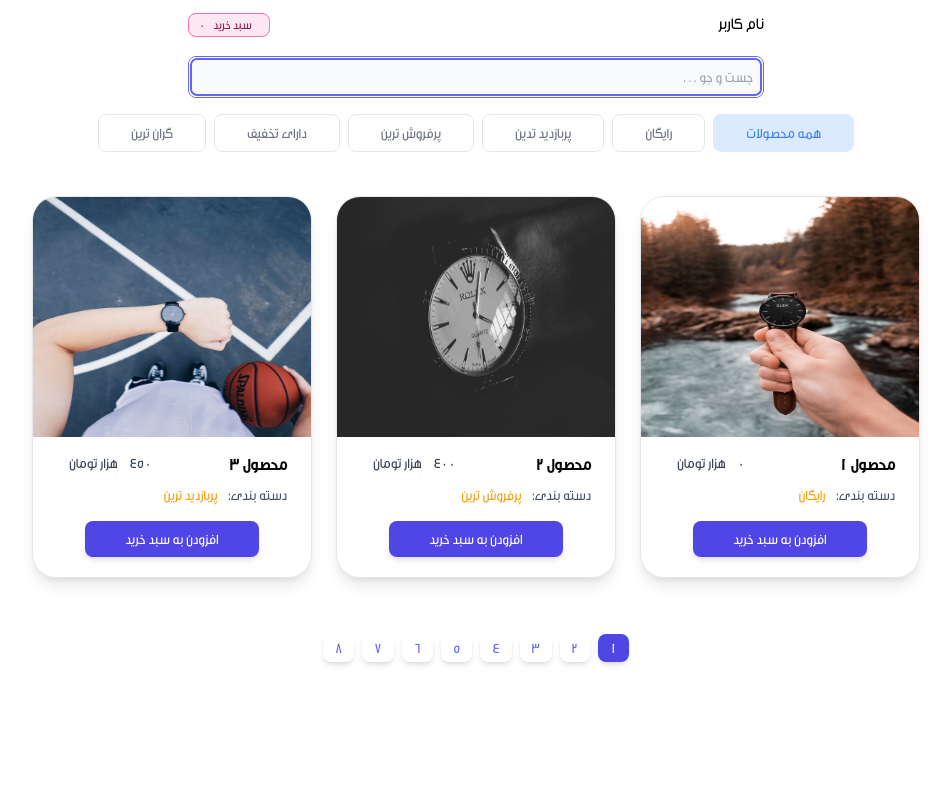
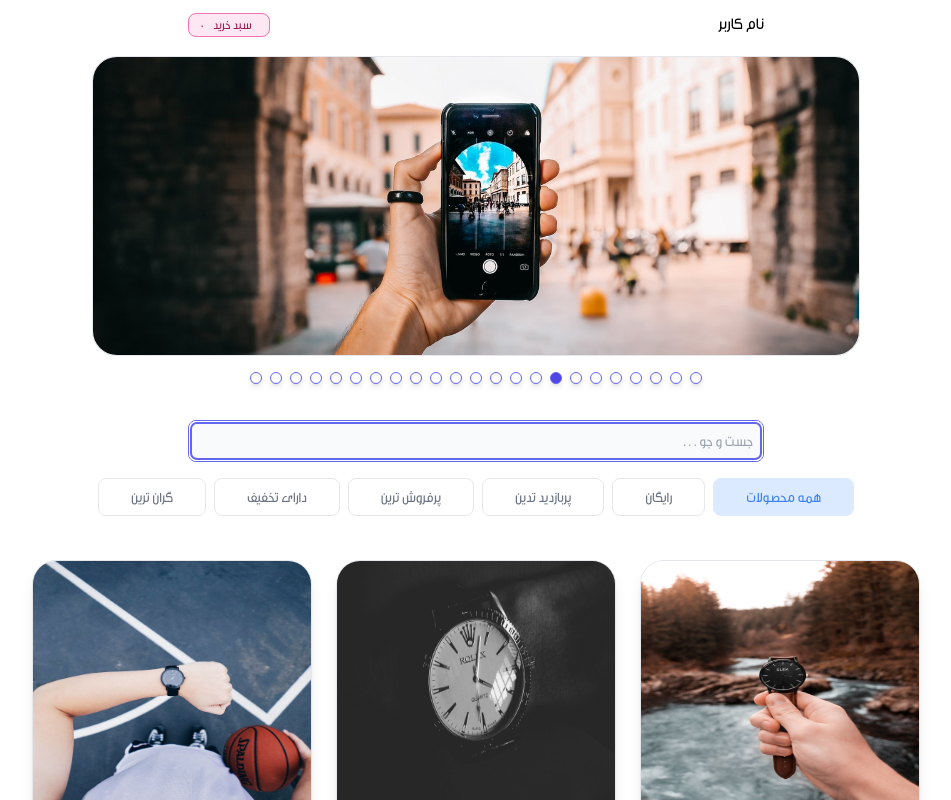
Before and after one commit to RezaDadashi0/ecommerce, a React (Create React App) app: page / in a window 1280 px wide. Shown: the top 800 px of the page, without its empty margins (164-1115 px from the left). Built offline with nearby package versions, Linux system fonts and the light colour scheme; the HTML template or start-up script is replaced by a standard one.

Commit message:
implementing slider and indecator

```diff
--- a/package.json
+++ b/package.json
@@ -7,6 +7,7 @@
     "@testing-library/jest-dom": "^5.16.5",
     "@testing-library/react": "^13.4.0",
     "@testing-library/user-event": "^13.5.0",
+    "lodash": "^4.17.21",
     "react": "^18.2.0",
     "react-dom": "^18.2.0",
     "react-redux": "^8.1.1",
--- a/src/components/Categori.js
+++ b/src/components/Categori.js
@@ -11,9 +11,9 @@ export default function Categori({ categories, onClick }) {
   ];
 
   const activeCategoriClassName =
-    "border rounded-lg m-1 text-sm px-8 py-2 bg-blue-100 border-blue-100 text-blue-500";
+    "border cursor-pointer rounded-lg m-1 text-sm px-8 py-2 bg-blue-100 border-blue-100 text-blue-500";
   const nonActiveCategoriClassName =
-    "border rounded-lg m-1 text-sm px-8 py-2 text-gray-500 hover:border-blue-400 hover:text-blue-400 transition ease";
+    "border cursor-pointer rounded-lg m-1 text-sm px-8 py-2 text-gray-500 hover:border-blue-400 hover:text-blue-400 transition ease";
 
   return (
     <ul className="flex flex-wrap justify-center items-center pt-3">
@@ -25,7 +25,6 @@ export default function Categori({ categories, onClick }) {
               ? activeCategoriClassName
               : nonActiveCategoriClassName
           }
-          style={{ cursor: "pointer" }}
           onClick={() => onClick(categori)}
         >
           {categoriesTitle[index]}
--- /dev/null
+++ b/src/components/Slider.js
@@ -0,0 +1,44 @@
+import React, { useState } from "react";
+
+function Slider() {
+  const [sliderIndecator, setSliderIndecator] = useState(8);
+  const [indecators] = useState([
+    1, 2, 3, 4, 5, 6, 7, 8, 9, 10, 11, 12, 13, 14, 15, 16, 17, 18, 19, 20, 21,
+    22, 23,
+  ]);
+
+  const handleSliderIndecator = IndecatorNumber => {
+    setSliderIndecator(IndecatorNumber);
+  };
+
+  let activeIndecator =
+    "w-3 h-3 rounded-full mx-1 my-4 border border-indigo-500 cursor-pointer bg-indigo-600 hover:bg-indigo-700 transition ease-in duration-100 shadow-md";
+
+  let pasiveIndecator =
+    "w-3 h-3 rounded-full mx-1 my-4 border border-indigo-500 cursor-pointer bg-white hover:bg-gray-100 transition ease-in duration-100 shadow-md";
+
+  return (
+    <>
+      <div className="relative border rounded-3xl w-full max-w-3xl my-5 md:w-4/5 mx-auto h-[300px]">
+        <img
+          className="w-full h-full object-cover rounded-3xl"
+          src={require(`../products/productImages/productImg__${sliderIndecator}.jpg`)}
+          alt="product_image"
+        />
+      </div>
+      <ul className="flex items-center justify-center -mt-5">
+        {indecators.map((indecator, i) => (
+          <li
+            onClick={() => handleSliderIndecator(i + 1)}
+            key={indecator}
+            className={
+              sliderIndecator === i + 1 ? activeIndecator : pasiveIndecator
+            }
+          ></li>
+        ))}
+      </ul>
+    </>
+  );
+}
+
+export default Slider;
--- a/src/components/pagination.js
+++ b/src/components/pagination.js
@@ -6,10 +6,10 @@ export default function Pagination({ length, pageSize, currentPage, onClick }) {
   if (pages.length === 1) pages = [];
 
   let activeButton =
-    "py-1 px-3 mx-1 my-4 bg-indigo-600 hover:bg-indigo-700 focus:ring-indigo-500 focus:ring-offset-indigo-200 text-white transition ease-in duration-100 text-center text-sm font-light shadow-md focus:outline-none focus:ring-2 focus:ring-offset-2 rounded-lg ";
+    "py-1 px-3 mx-1 my-4 cursor-pointer bg-indigo-600 hover:bg-indigo-700 focus:ring-indigo-500 focus:ring-offset-indigo-200 text-white transition ease-in duration-100 text-center text-sm font-light shadow-md focus:outline-none focus:ring-2 focus:ring-offset-2 rounded-lg ";
 
   let pasiveButton =
-    "py-1 px-3 mx-1 my-4 bg-white hover:bg-gray-100 focus:ring-indigo-500 focus:ring-offset-indigo-200 text-indigo-500 transition ease-in duration-100 text-center text-sm font-light shadow-md focus:outline-none focus:ring-2 focus:ring-offset-2 rounded-lg ";
+    "py-1 px-3 mx-1 my-4 cursor-pointer bg-white hover:bg-gray-100 focus:ring-indigo-500 focus:ring-offset-indigo-200 text-indigo-500 transition ease-in duration-100 text-center text-sm font-light shadow-md focus:outline-none focus:ring-2 focus:ring-offset-2 rounded-lg ";
 
   return (
     <ul className="flex items-center justify-center">
@@ -17,7 +17,6 @@ export default function Pagination({ length, pageSize, currentPage, onClick }) {
         <li
           onClick={() => onClick(i + 1)}
           key={page}
-          style={{ cursor: "pointer" }}
           className={currentPage === i + 1 ? activeButton : pasiveButton}
         >
           {page}
--- a/src/pages/Main.js
+++ b/src/pages/Main.js
@@ -5,6 +5,7 @@ import { Link } from "react-router-dom";
 import Pagination from "../components/Pagination";
 import paginate from "../utils/paginate";
 import Categori from "../components/Categori";
+import Slider from "../components/Slider";
 
 function Main() {
   // --------------- Redux Toolkit Section: ---------------
@@ -61,12 +62,14 @@ function Main() {
   let searchedProducts = filterdProducts;
 
   if (search)
-    searchedProducts = filterdProducts.filter(p => p.name.startsWith(search));
+    searchedProducts = filterdProducts.filter(p => p.name.includes(search));
 
   const paginatedProducts = paginate(searchedProducts, pageSize, currentPage);
 
   return (
     <>
+      {/* Slider Section */}
+      <Slider />
       {/* Search Section */}
       <div className="flex max-w-xl mx-auto">
         <div className="relative w-full">
--- a/src/products/initialProductsState.js
+++ b/src/products/initialProductsState.js
@@ -3,7 +3,7 @@ import { v4 as uuid } from "uuid";
 export const initialProducts = [
   {
     id: uuid(),
-    name: "محصول 1",
+    name: "اول",
     img: "productImg__1",
     categori: "free",
     price: 0,
@@ -12,7 +12,7 @@ export const initialProducts = [
   },
   {
     id: uuid(),
-    name: "محصول 2",
+    name: "دوم",
     img: "productImg__2",
     categori: "mostSale",
     price: 400,
@@ -21,7 +21,7 @@ export const initialProducts = [
   },
   {
     id: uuid(),
-    name: "محصول 3",
+    name: "سوم",
     img: "productImg__3",
     categori: "mostVisit",
     price: 450,
@@ -30,7 +30,7 @@ export const initialProducts = [
   },
   {
     id: uuid(),
-    name: "محصول 4",
+    name: "چهارم",
     img: "productImg__4",
     categori: "hasOff",
     price: 250,
@@ -39,7 +39,7 @@ export const initialProducts = [
   },
   {
     id: uuid(),
-    name: "محصول 5",
+    name: "پنجم",
     img: "productImg__5",
     categori: "mostExpensive",
     price: 750,
@@ -48,7 +48,7 @@ export const initialProducts = [
   },
   {
     id: uuid(),
-    name: "محصول 6",
+    name: "ششم",
     img: "productImg__6",
     categori: "free",
     price: 0,
@@ -57,7 +57,7 @@ export const initialProducts = [
   },
   {
     id: uuid(),
-    name: "محصول 7",
+    name: "هفتم",
     img: "productImg__7",
     categori: "mostSale",
     price: 400,
@@ -66,7 +66,7 @@ export const initialProducts = [
   },
   {
     id: uuid(),
-    name: "محصول 8",
+    name: "هشتم",
     img: "productImg__8",
     categori: "mostVisit",
     price: 450,
@@ -75,7 +75,7 @@ export const initialProducts = [
   },
   {
     id: uuid(),
-    name: "محصول 9",
+    name: "نهم",
     img: "productImg__9",
     categori: "hasOff",
     price: 250,
@@ -84,7 +84,7 @@ export const initialProducts = [
   },
   {
     id: uuid(),
-    name: "محصول 10",
+    name: "دهم",
     img: "productImg__10",
     categori: "mostExpensive",
     price: 750,
@@ -93,7 +93,7 @@ export const initialProducts = [
   },
   {
     id: uuid(),
-    name: "محصول 11",
+    name: "یازدهم",
     img: "productImg__11",
     categori: "free",
     price: 0,
@@ -102,7 +102,7 @@ export const initialProducts = [
   },
   {
     id: uuid(),
-    name: "محصول 12",
+    name: "دوازدهم",
     img: "productImg__12",
     categori: "mostSale",
     price: 400,
@@ -111,7 +111,7 @@ export const initialProducts = [
   },
   {
     id: uuid(),
-    name: "محصول 13",
+    name: "سیزدهم",
     img: "productImg__13",
     categori: "mostVisit",
     price: 450,
@@ -120,7 +120,7 @@ export const initialProducts = [
   },
   {
     id: uuid(),
-    name: "محصول 14",
+    name: "چهاردهم",
     img: "productImg__14",
     categori: "hasOff",
     price: 250,
@@ -129,7 +129,7 @@ export const initialProducts = [
   },
   {
     id: uuid(),
-    name: "محصول 15",
+    name: "پانزدهم",
     img: "productImg__15",
     categori: "mostExpensive",
     price: 750,
@@ -138,7 +138,7 @@ export const initialProducts = [
   },
   {
     id: uuid(),
-    name: "محصول 16",
+    name: "شانزدهم",
     img: "productImg__16",
     categori: "free",
     price: 0,
@@ -147,7 +147,7 @@ export const initialProducts = [
   },
   {
     id: uuid(),
-    name: "محصول 17",
+    name: "هفدهم",
     img: "productImg__17",
     categori: "mostSale",
     price: 400,
@@ -156,7 +156,7 @@ export const initialProducts = [
   },
   {
     id: uuid(),
-    name: "محصول 18",
+    name: "هجدهم",
     img: "productImg__18",
     categori: "mostVisit",
     price: 450,
@@ -165,7 +165,7 @@ export const initialProducts = [
   },
   {
     id: uuid(),
-    name: "محصول 19",
+    name: "نوزدهم",
     img: "productImg__19",
     categori: "hasOff",
     price: 250,
@@ -174,7 +174,7 @@ export const initialProducts = [
   },
   {
     id: uuid(),
-    name: "محصول 20",
+    name: "بیستم",
     img: "productImg__20",
     categori: "mostExpensive",
     price: 750,
@@ -183,7 +183,7 @@ export const initialProducts = [
   },
   {
     id: uuid(),
-    name: "محصول 21",
+    name: "بیست و یکم",
     img: "productImg__21",
     categori: "hasOff",
     price: 250,
@@ -192,7 +192,7 @@ export const initialProducts = [
   },
   {
     id: uuid(),
-    name: "محصول 22",
+    name: "بیست و دوم",
     img: "productImg__22",
     categori: "free",
     price: 0,
@@ -201,7 +201,7 @@ export const initialProducts = [
   },
   {
     id: uuid(),
-    name: "محصول 23",
+    name: "بیست و سوم",
     img: "productImg__23",
     categori: "mostSale",
     price: 400,
```
Also changed, not shown: 1 other file (tests, documents, lock files or other folders).
